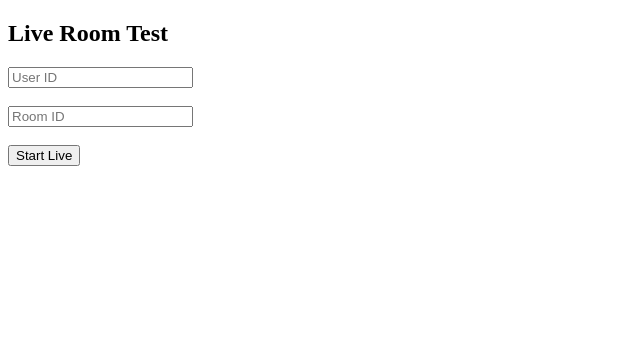
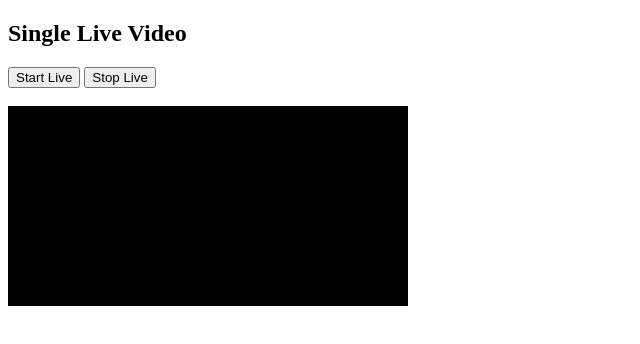
Before and after one commit to Bangladesh9500/live-room, a website: page index.html in a window 1280 px wide. Shown: the whole page, without its empty margins (0-640 px from the left). Drawn offline with Linux system fonts and the light colour scheme.

Commit message:
Update title and headings for live video page

```diff
--- a/index.html
+++ b/index.html
@@ -1,19 +1,22 @@
+
 <!DOCTYPE html>
 <html>
 <head>
   <meta charset="UTF-8" />
-  <title>Live Room Test</title>
+  <title>Single Live Video</title>
+  <meta name="viewport" content="width=device-width, initial-scale=1.0">
 </head>
 <body>
-  <h2>Live Room Test</h2>
 
-  <input id="userId" placeholder="User ID" /><br><br>
-  <input id="roomId" placeholder="Room ID" /><br><br>
+  <h2>Single Live Video</h2>
 
   <button onclick="startLive()">Start Live</button>
+  <button onclick="stopLive()">Stop Live</button>
+
   <br><br>
 
-  <video id="localVideo" autoplay muted playsinline width="100%"></video>
+  <video id="video" autoplay muted playsinline
+         style="width:100%;max-width:400px;background:black;"></video>
 
   <script src="main.js"></script>
 </body>
```
